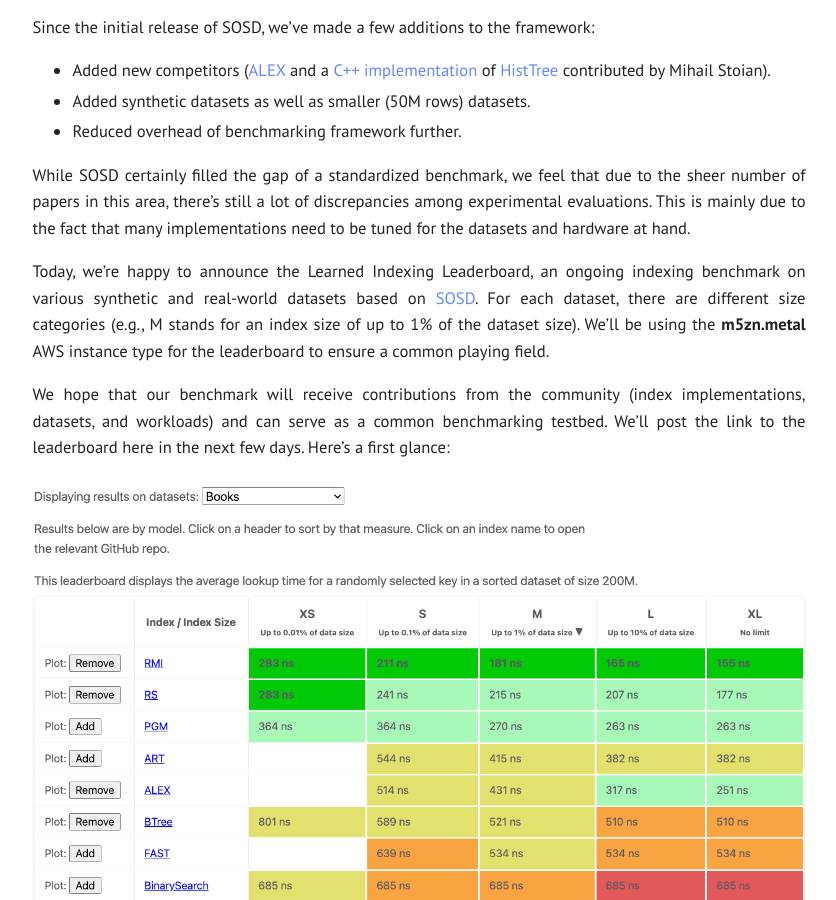
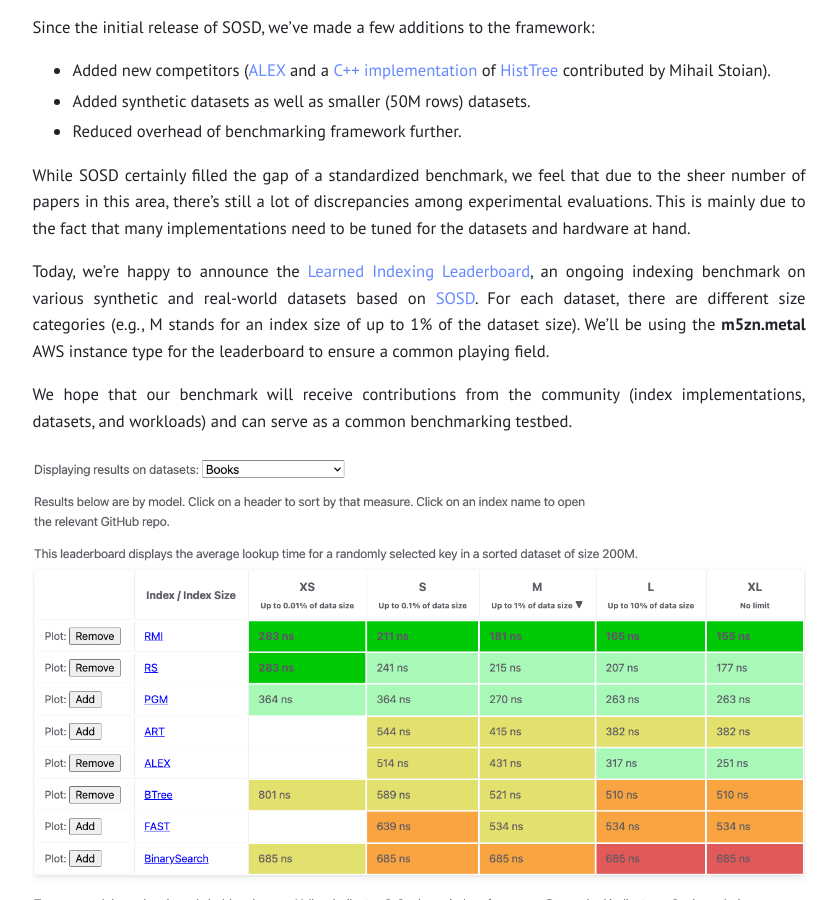
Before and after one commit to mitdbg/learnedsystems-www, a Jekyll site: the page built from _posts/2021-06-14-announcing-the-learned-indexing-leaderboard.md, in a window 1280 px wide and 900 px high, scrolled down 511 px. Shown: the whole window, without its empty margins (221-1057 px from the left). Built offline with Jekyll 4.4.1, drawn with Linux system fonts in a browser that asks for light colours.

Commit message:
Add leaderboard link

```diff
--- a/_posts/2021-06-14-announcing-the-learned-indexing-leaderboard.md
+++ b/_posts/2021-06-14-announcing-the-learned-indexing-leaderboard.md
@@ -17,8 +17,8 @@ Since the initial release of SOSD, we've made a few additions to the framework:
 
 While SOSD certainly filled the gap of a standardized benchmark, we feel that due to the sheer number of papers in this area, there's still a lot of discrepancies among experimental evaluations. This is mainly due to the fact that many implementations need to be tuned for the datasets and hardware at hand.
 
-Today, we're happy to announce the Learned Indexing Leaderboard, an ongoing indexing benchmark on various synthetic and real-world datasets based on [SOSD](https://github.com/learnedsystems/SOSD). For each dataset, there are different size categories (e.g., M stands for an index size of up to 1% of the dataset size). We'll be using the **m5zn.metal** AWS instance type for the leaderboard to ensure a common playing field.
+Today, we're happy to announce the [Learned Indexing Leaderboard](https://learnedsystems.github.io/SOSDLeaderboard/leaderboard/), an ongoing indexing benchmark on various synthetic and real-world datasets based on [SOSD](https://github.com/learnedsystems/SOSD). For each dataset, there are different size categories (e.g., M stands for an index size of up to 1% of the dataset size). We'll be using the **m5zn.metal** AWS instance type for the leaderboard to ensure a common playing field.
 
-We hope that our benchmark will receive contributions from the community (index implementations, datasets, and workloads) and can serve as a common benchmarking testbed. We'll post the link to the leaderboard here in the next few days. Here's a first glance:
+We hope that our benchmark will receive contributions from the community (index implementations, datasets, and workloads) and can serve as a common benchmarking testbed.
 
 ![SOSD Leaderboard](/assets/sosd/screenshot.png)
```
